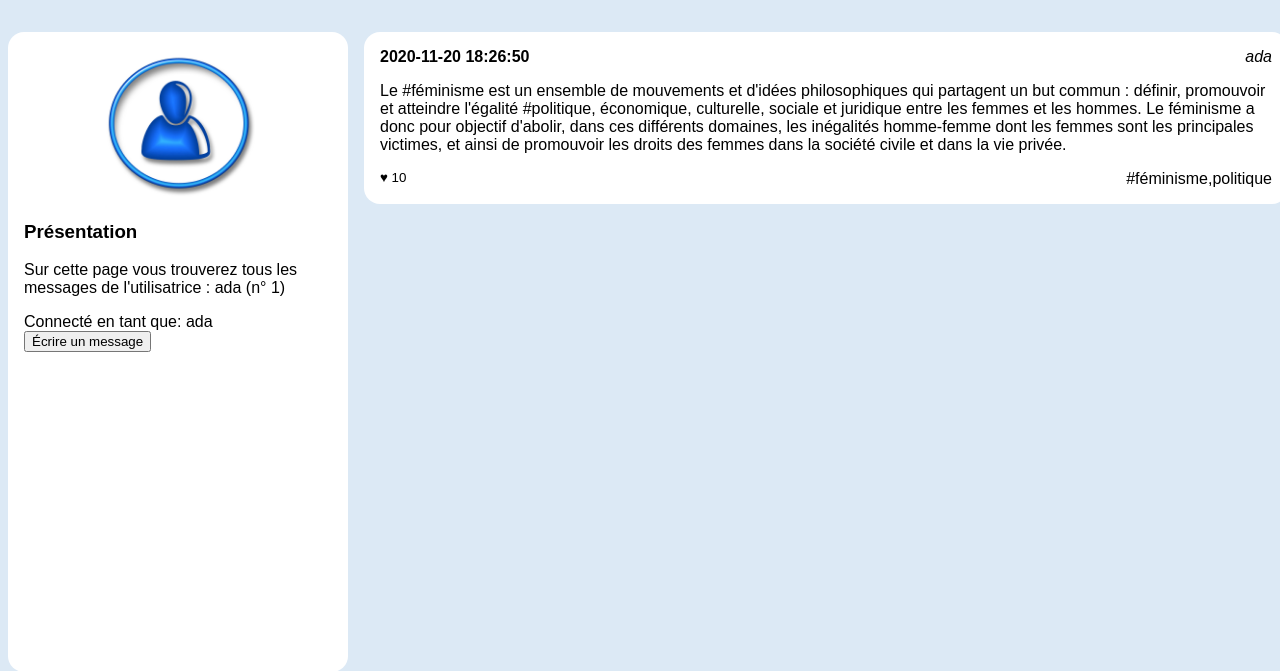
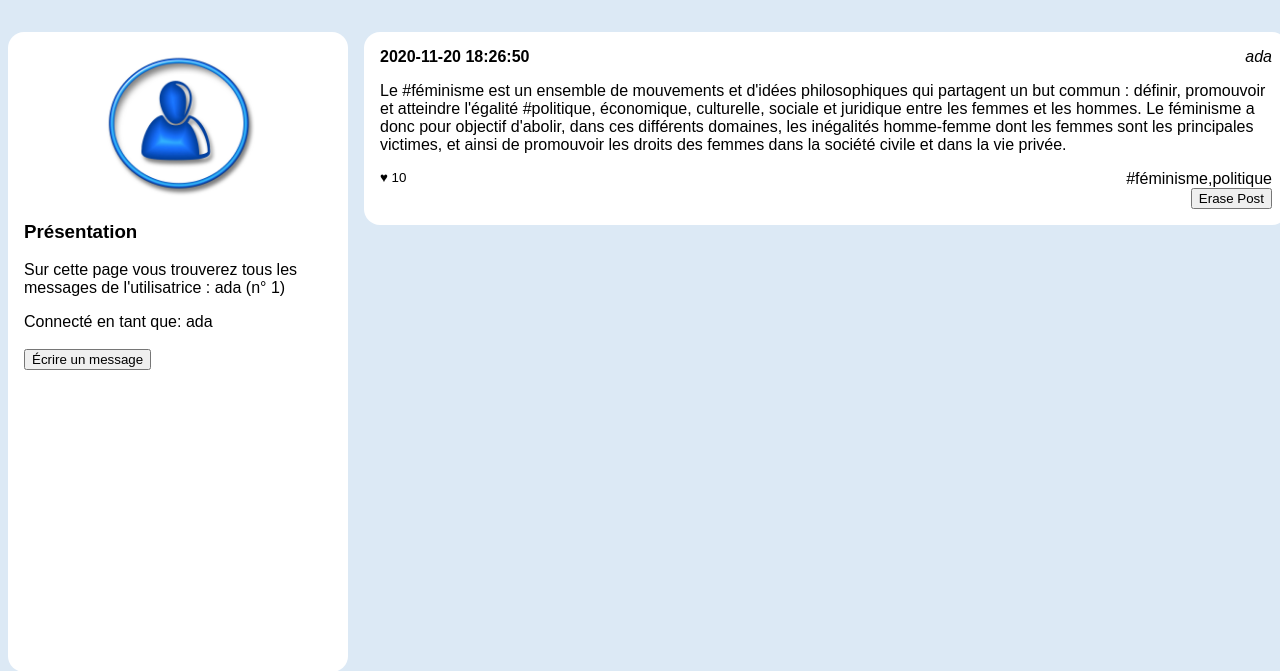
Before and after one commit to adatechschool/projet-collectif-reseau-social-php-arthur-khalil-neis-leo, a PHP site: page /wall.php?user_id=5 in a window 1280 px wide. Shown: the part 90-761 px from the top of the page. Run offline with PHP 8.4, Linux system fonts and the light colour scheme; a user stored in the database is signed in; data comes from the database, SQL or seed files in the repository; data that the repository does not hold is empty.

Commit message:
added delete post  but does not work

```diff
--- a/wall.php
+++ b/wall.php
@@ -50,13 +50,15 @@
             <!-- The user information is now displayed below the profile information -->
             <span><?php if (isset($_SESSION['connected_user'])) echo 'Connecté en tant que: ' . $_SESSION['connected_user']['alias']; ?></span>
             <!-- Added the "Write Message" button -->
+            <br>
+            <br>
             <button onclick="location.href='send_post.php'">Écrire un message</button>
         </section>
     </aside>
     <main>
         <?php
         $laQuestionEnSql = "
-            SELECT posts.content, posts.created, users.alias as author_name,
+            SELECT posts.id, posts.content, posts.created, users.alias as author_name,
             COUNT(likes.id) as like_number, GROUP_CONCAT(DISTINCT tags.label) AS taglist
             FROM posts
             JOIN users ON  users.id=posts.user_id
@@ -85,6 +87,14 @@
                 <footer>
                     <small>♥ <?php echo $post['like_number'] ?></small>
                     <a href="">#<?php echo $post['taglist'] ?></a>
+
+                    <!-- Form for deleting the post -->
+                    <form action="" method="post">
+                        <!-- Pass the post ID to be deleted -->
+                        <input type="hidden" name="post_id" value="<?php echo $post['id']; ?>">
+                        <!-- Button for post deletion -->
+                        <button type="submit" name="delete_post" onclick="return confirm('Are you sure you want to delete this post?')">Erase Post</button>
+                    </form>
                 </footer>
             </article>
         <?php } ?>
@@ -92,7 +102,9 @@
 </div>
 
 <!-- Added the message box -->
+
 <div id="messageBox" style="display: none;">
+            <br>
     <h2>Écrire un message</h2>
     <form action="wall.php" method="post">
         <input type="hidden" name="author_id" value="<?php echo $_SESSION['connected_id']; ?>">
```
